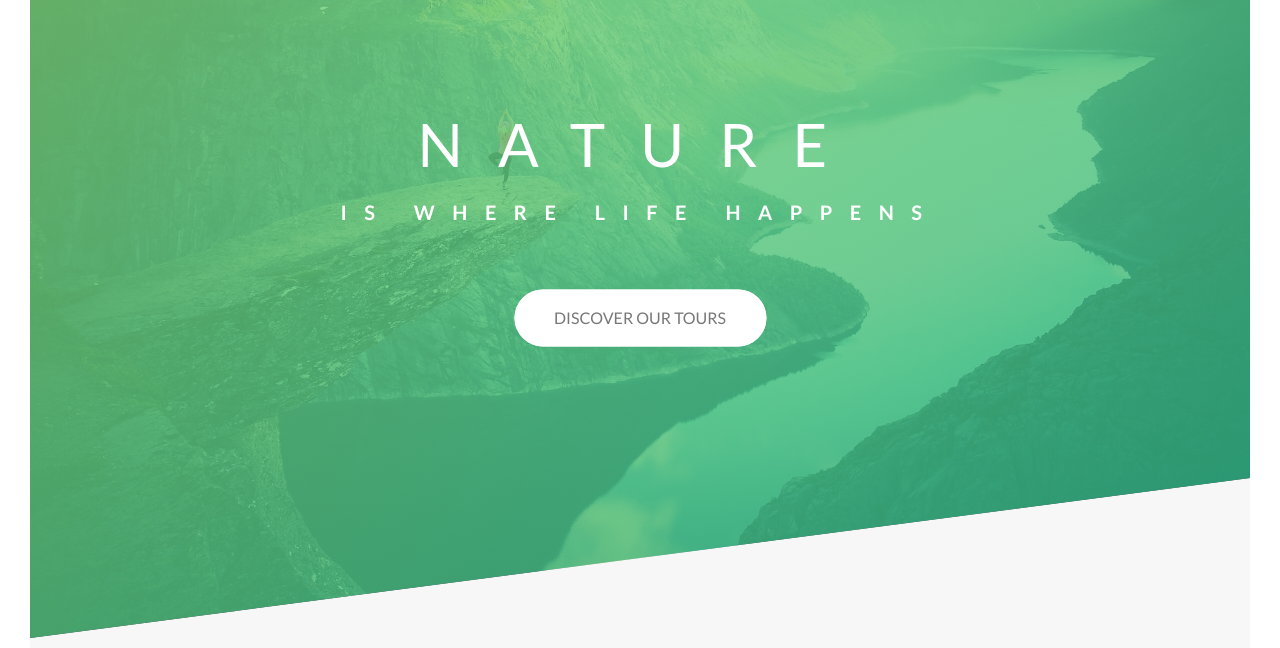
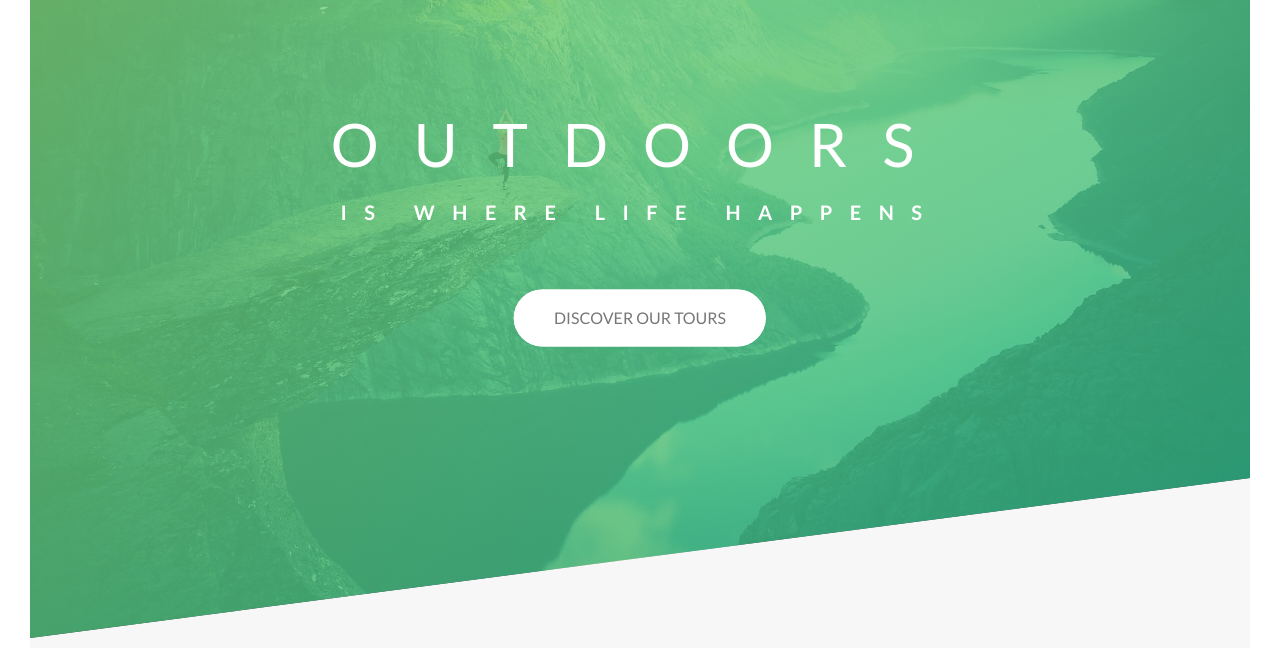
Before and after one commit to cristinaestrod/portfolio, a website: page index.html in a window 1280 px wide. Shown: the part 152-800 px from the top of the page. Drawn offline with Linux system fonts and the light colour scheme.

Commit message:
Title changed to Outdoors

```diff
--- a/index.html
+++ b/index.html
@@ -43,7 +43,7 @@
 
           <div class="header__text-box">
             <h1 class="heading-primary">
-              <span class="heading-primary--main">Nature</span>
+              <span class="heading-primary--main">Outdoors</span>
               <span class="heading-primary--sub">is where life happens</span>
             </h1>
 
```
